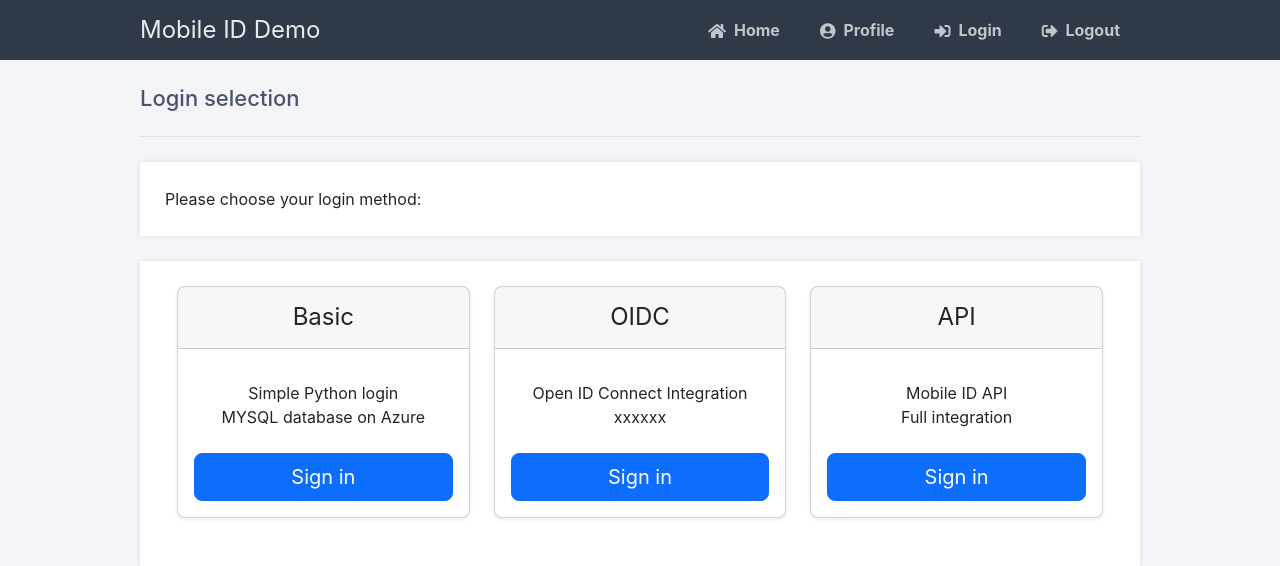
After one commit to alex-travasso/demo_py, a Flask app: page /select in a window 1280 px wide. The commit adds this page. Shown: the top 566 px of the page. Run offline with Flask 2, Linux system fonts and the light colour scheme; some libraries are stand-ins or nearby versions.

Commit message:
fin de journée

```diff
--- a/demo/main.py
+++ b/demo/main.py
@@ -27,16 +27,22 @@ def index():
 
 
 
+# http://34.199.8.76:5000/
+@app.route('/select')
+def select():
+    return render_template('select.html')
+
+
 
 
 # http://34.199.8.76:5000/demo/home/
-@app.route('/pythonlogin/home')
+@app.route('/home')
 def home():
     return render_template('home.html')
 
 
 # http://localhost:5000/python/logout - this will be the logout page
-@app.route('/demo/logout')
+@app.route('/logout')
 def logout():
     # Remove session data, this will log the user out
    session.pop('loggedin', None)
@@ -48,7 +54,7 @@ def logout():
 
 
 
-@app.route('/demo/login', methods=['GET', 'POST'])
+@app.route('/login', methods=['GET', 'POST'])
 def login():
     # Check if user is loggedin
     if 'loggedin' in session:
@@ -86,7 +92,7 @@ def login():
 
 
 # http://localhost:5000/pythinlogin/profile - this will be the profile page, only accessible for loggedin users
-@app.route('/demo/profile')
+@app.route('/profile')
 def profile():
     # Check if user is loggedin
     if 'loggedin' in session:
--- a/demo/templates/home.html
+++ b/demo/templates/home.html
@@ -3,6 +3,6 @@
 {% block title %}Home{% endblock %}
 
 {% block content %}
-<h2>Home Page</h2>
-<p>Welcome back, {{ username }}!</p>
+<h2>Home</h2>
+<p>Welcome, here you can purchase.... to be continued</p>
 {% endblock %}
--- a/demo/templates/layout.html
+++ b/demo/templates/layout.html
@@ -5,14 +5,17 @@
 		<title>{% block title %}{% endblock %}</title>
 		<link rel="stylesheet" href="{{ url_for('static', filename='style.css') }}">
 		<link rel="stylesheet" href="https://use.fontawesome.com/releases/v5.7.1/css/all.css">
+		<link href="https://cdn.jsdelivr.net/npm/bootstrap@5.2.2/dist/css/bootstrap.min.css" rel="stylesheet" integrity="sha384-Zenh87qX5JnK2Jl0vWa8Ck2rdkQ2Bzep5IDxbcnCeuOxjzrPF/et3URy9Bv1WTRi" crossorigin="anonymous">
 	</head>
 	<body class="loggedin">
 		<nav class="navtop">
 			<div>
-				<h1>Website Title</h1>
+				<h1>Mobile ID Demo</h1>
                 <a href="{{ url_for('home') }}"><i class="fas fa-home"></i>Home</a>
 				<a href="{{ url_for('profile') }}"><i class="fas fa-user-circle"></i>Profile</a>
-				<a href="{{ url_for('logout') }}"><i class="fas fa-sign-out-alt"></i>Logout</a>
+				<a href="{{ url_for('select') }}"><i class="fas fa-sign-in-alt"></i>Login</a>
+                                <a href="{{ url_for('logout') }}"><i class="fas fa-sign-out-alt"></i>Logout</a>
+
 			</div>
 		</nav>
 		<div class="content">
--- /dev/null
+++ b/demo/templates/select.html
@@ -0,0 +1,85 @@
+{% extends 'layout.html' %}
+
+{% block title %}Home{% endblock %}
+
+{% block content %}
+<h2>Login selection</h2>
+<p>Please choose your login method:</p>
+
+
+
+
+
+
+
+<div class="row row-cols-1 row-cols-md-3 mb-3 text-center">
+      <div class="col">
+        <div class="card mb-4 rounded-3 shadow-sm">
+          <div class="card-header py-3">
+            <h4 class="my-0 fw-normal">Basic</h4>
+          </div>
+          <div class="card-body">
+            <ul class="list-unstyled mt-3 mb-4">
+              <li>Simple Python login</li>
+              <li>MYSQL database on Azure</li>
+            </ul>
+            <button type="button" class="w-100 btn btn-lg btn-primary">Sign in</button>
+          </div>
+        </div>
+      </div>
+      <div class="col">
+        <div class="card mb-4 rounded-3 shadow-sm">
+          <div class="card-header py-3">
+            <h4 class="my-0 fw-normal">OIDC</h4>
+          </div>
+          <div class="card-body">
+            <ul class="list-unstyled mt-3 mb-4">
+              <li>Open ID Connect Integration</li>
+              <li>xxxxxx</li>
+            </ul>
+            <button type="button" class="w-100 btn btn-lg btn-primary">Sign in</button>
+          </div>
+        </div>
+      </div>
+      <div class="col">
+        <div class="card mb-4 rounded-3 shadow-sm">
+          <div class="card-header py-3">
+            <h4 class="my-0 fw-normal">API</h4>
+          </div>
+          <div class="card-body">
+            <ul class="list-unstyled mt-3 mb-4">
+              <li>Mobile ID API</li>
+              <li>Full integration</li>
+            </ul>
+            <button type="button" class="w-100 btn btn-lg btn-primary">Sign in</button>
+          </div>
+        </div>
+      </div>
+    </div>
+
+
+
+
+
+
+
+
+
+
+
+
+
+
+
+
+
+
+
+
+
+
+
+
+
+
+{% endblock %}
```
